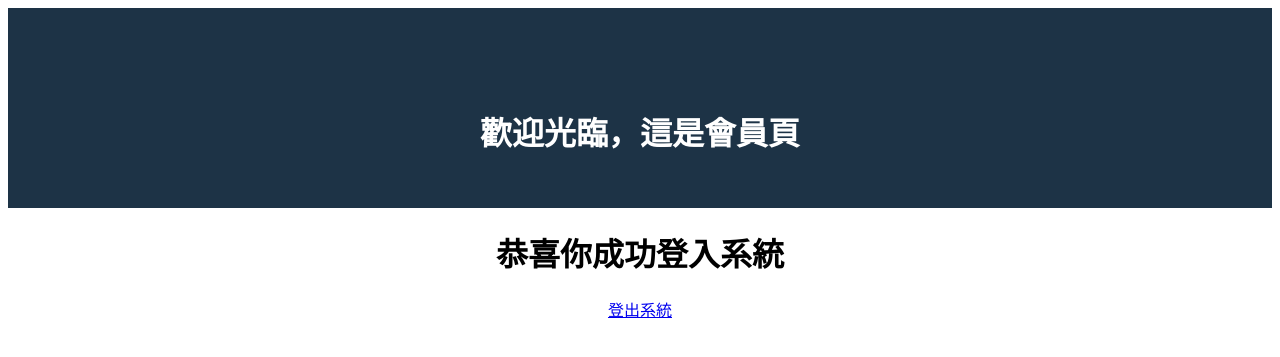
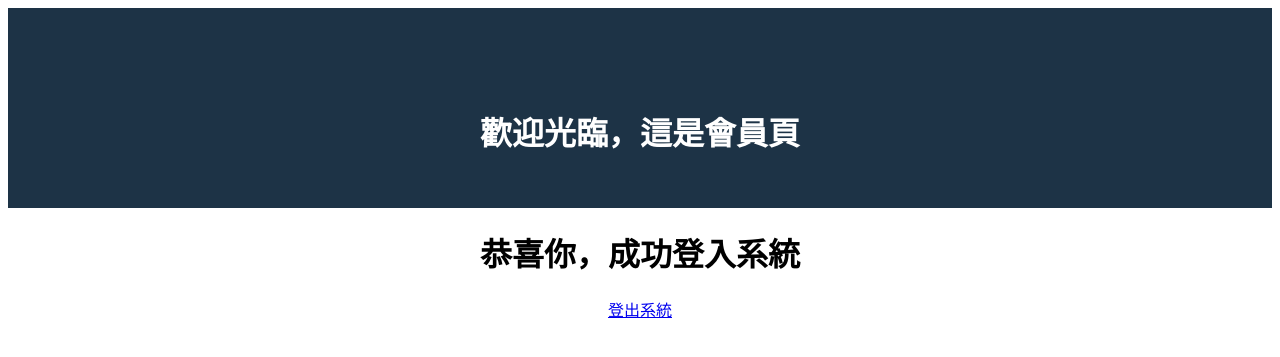
Before and after one commit to dirk122119/WeHelp, a Flask app: page /member in a window 1280 px wide. Shown: the top 357 px of the page. Run offline with Flask 2, Linux system fonts and the light colour scheme; the visitor is signed in with stand-in values (Sample User, id 1).

Commit message:
version ok

```diff
--- a/week-4/app.py
+++ b/week-4/app.py
@@ -16,7 +16,7 @@ def signin():
             session['username'] = request.form['username']
             return redirect(url_for('member'))
 
-    return redirect(url_for('error',message='login fail'))
+    return redirect(url_for('error',message="loginFail"))
 
 @app.route("/member")
 def member():
--- a/week-4/templates/memberPage.html
+++ b/week-4/templates/memberPage.html
@@ -11,7 +11,7 @@
     <header class="head">
         <h1 class="banner">歡迎光臨，這是會員頁</h1>
     </header>
-    <h1 style="text-align: center;">恭喜你成功登入系統</h1>
+    <h1 style="text-align: center;">恭喜你，成功登入系統</h1>
     <div  style="text-align: center;">
         <a href="{{url_for('logout')}}">登出系統</a>
     </div>
```
